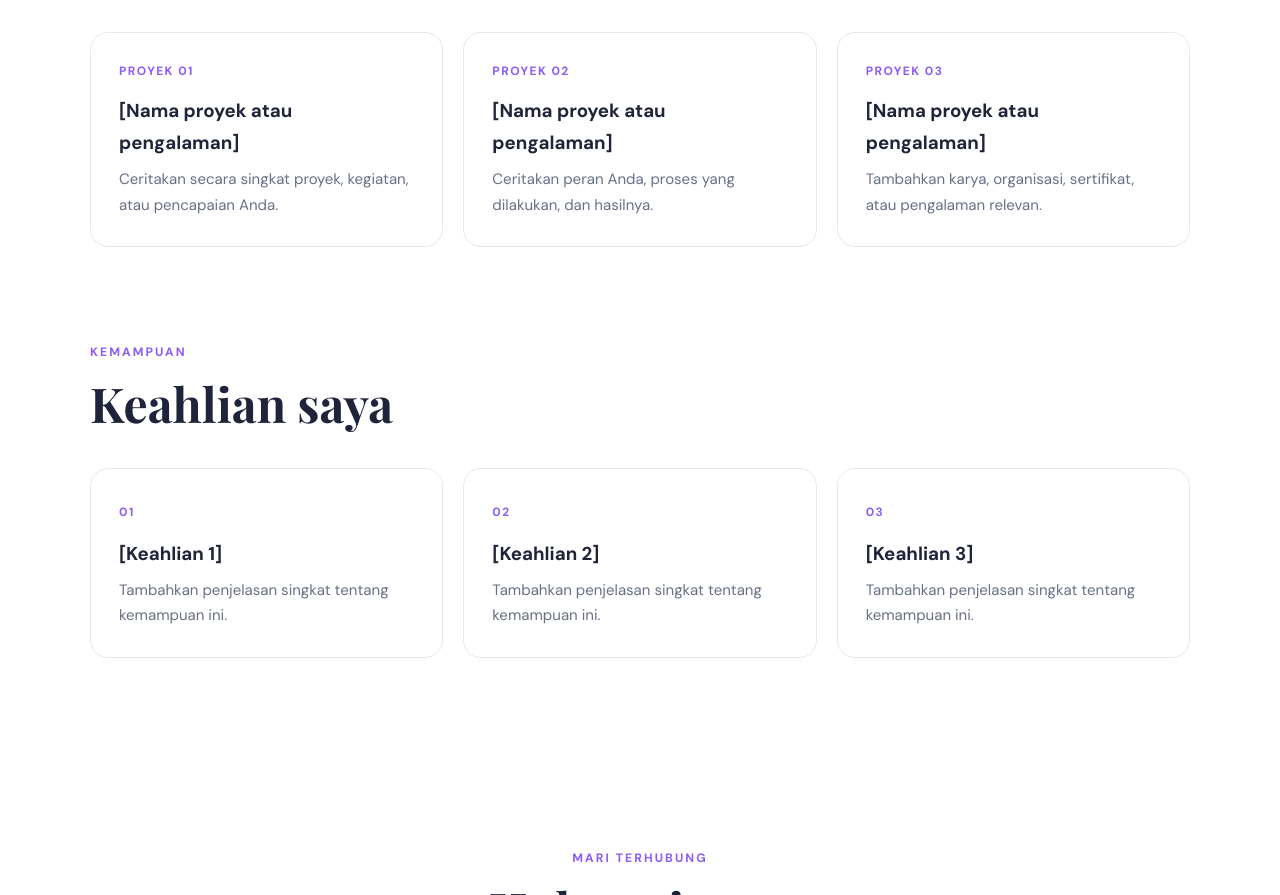
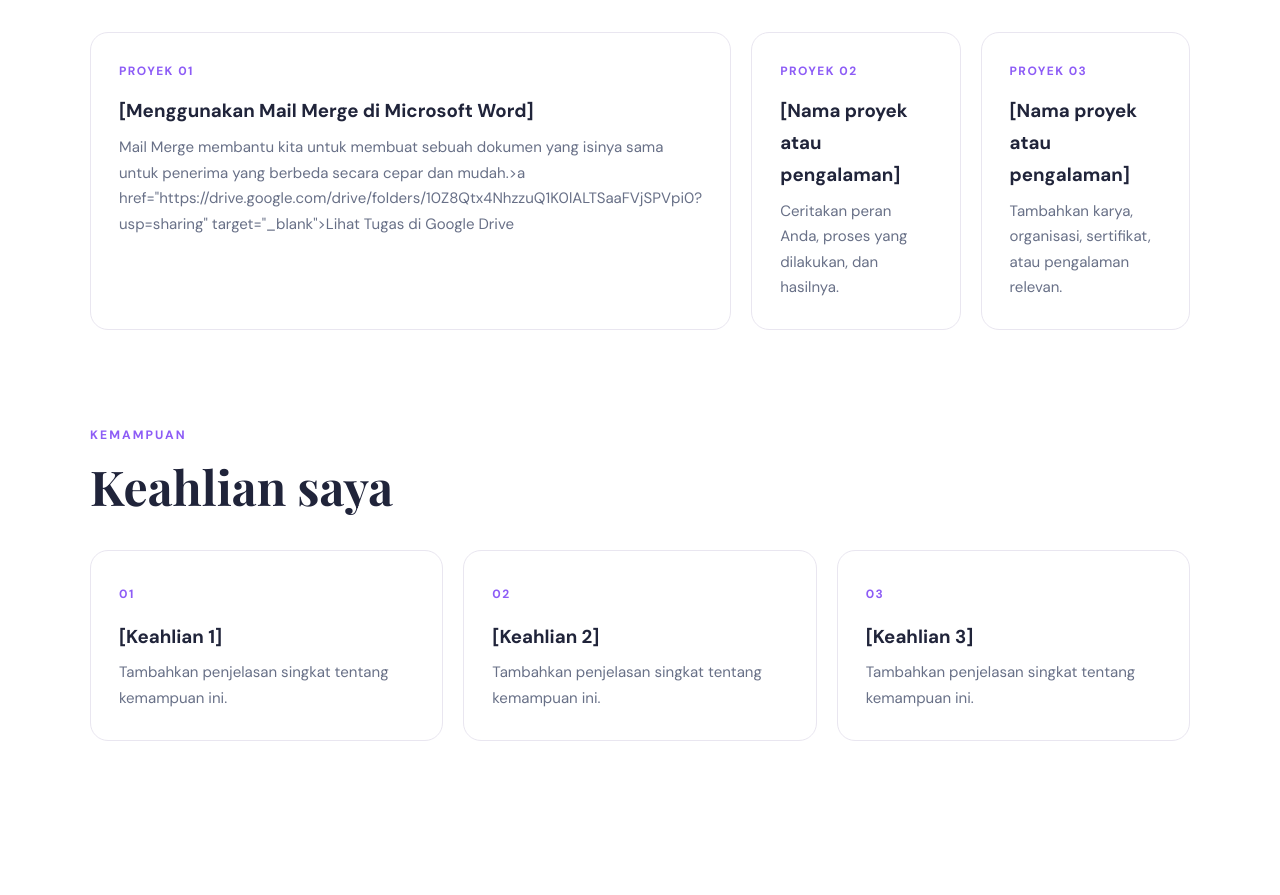
Before and after one commit to ayupu/portfolio-ayu-puspita-sari, a plain HTML site: page index.html in a window 1280 px wide. Shown: the part 1247-2142 px from the top of the page. Drawn offline with nearby package versions, Linux system fonts and the light colour scheme.

Commit message:
Update index.html

```diff
--- a/index.html
+++ b/index.html
@@ -54,7 +54,7 @@
         <p class="eyebrow">KARYA & PENGALAMAN</p>
         <h2>Tugas Kuliah</h2>
         <div class="projects-grid">
-          <article class="project-card"><div class="project-number">PROYEK 01</div><h3>[Nama proyek atau pengalaman]</h3><p>Ceritakan secara singkat proyek, kegiatan, atau pencapaian Anda.</p></article>
+          <article class="project-card"><div class="project-number">PROYEK 01</div><h3>[Menggunakan Mail Merge di Microsoft Word]</h3><p>Mail Merge membantu kita untuk membuat sebuah dokumen yang isinya sama untuk penerima yang berbeda secara cepar dan mudah.>a href="https://drive.google.com/drive/folders/10Z8Qtx4NhzzuQ1K0lALTSaaFVjSPVpi0?usp=sharing" target="_blank">Lihat Tugas di Google Drive</p></article>
           <article class="project-card"><div class="project-number">PROYEK 02</div><h3>[Nama proyek atau pengalaman]</h3><p>Ceritakan peran Anda, proses yang dilakukan, dan hasilnya.</p></article>
           <article class="project-card"><div class="project-number">PROYEK 03</div><h3>[Nama proyek atau pengalaman]</h3><p>Tambahkan karya, organisasi, sertifikat, atau pengalaman relevan.</p></article>
         </div>
```
